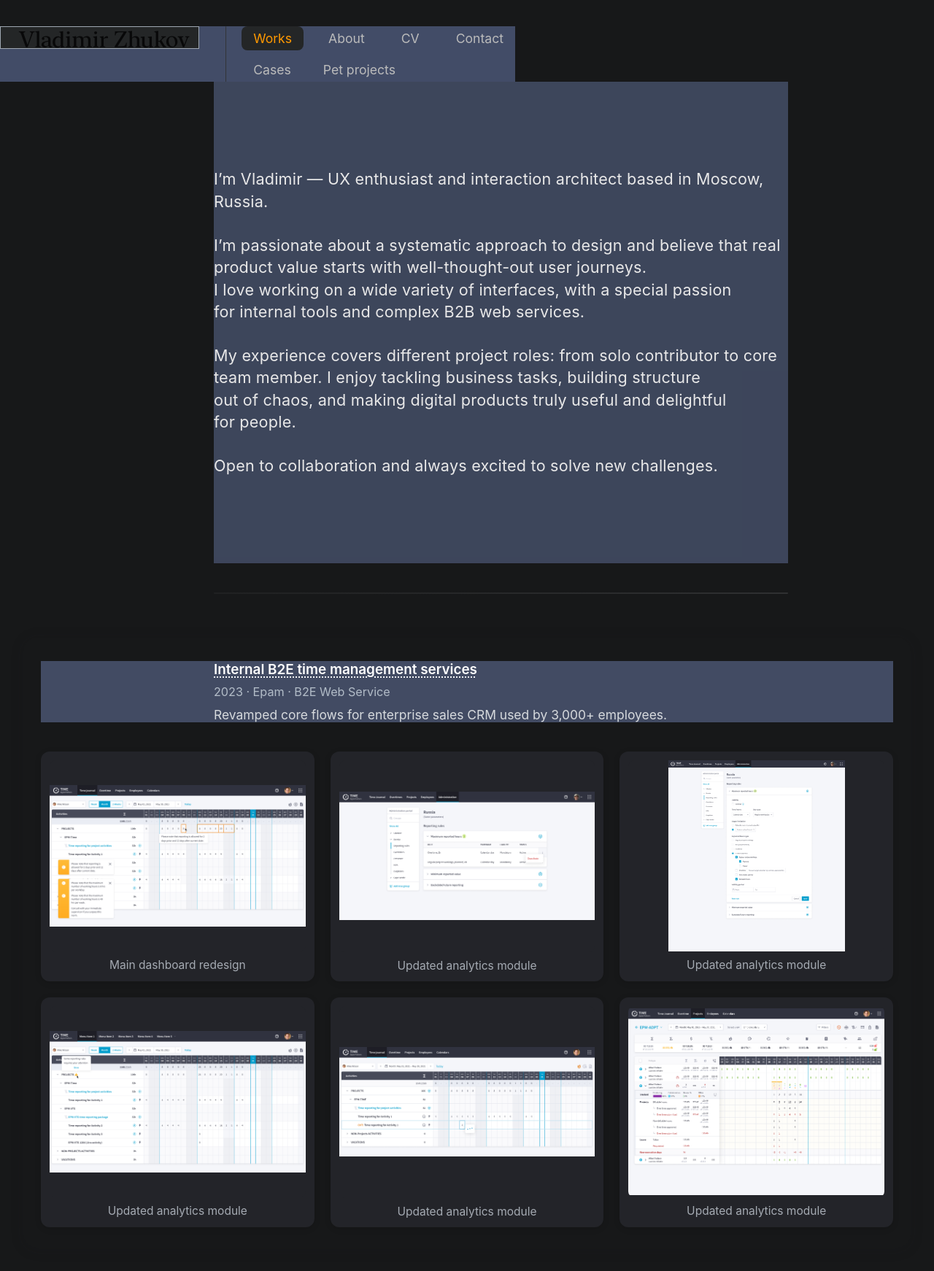
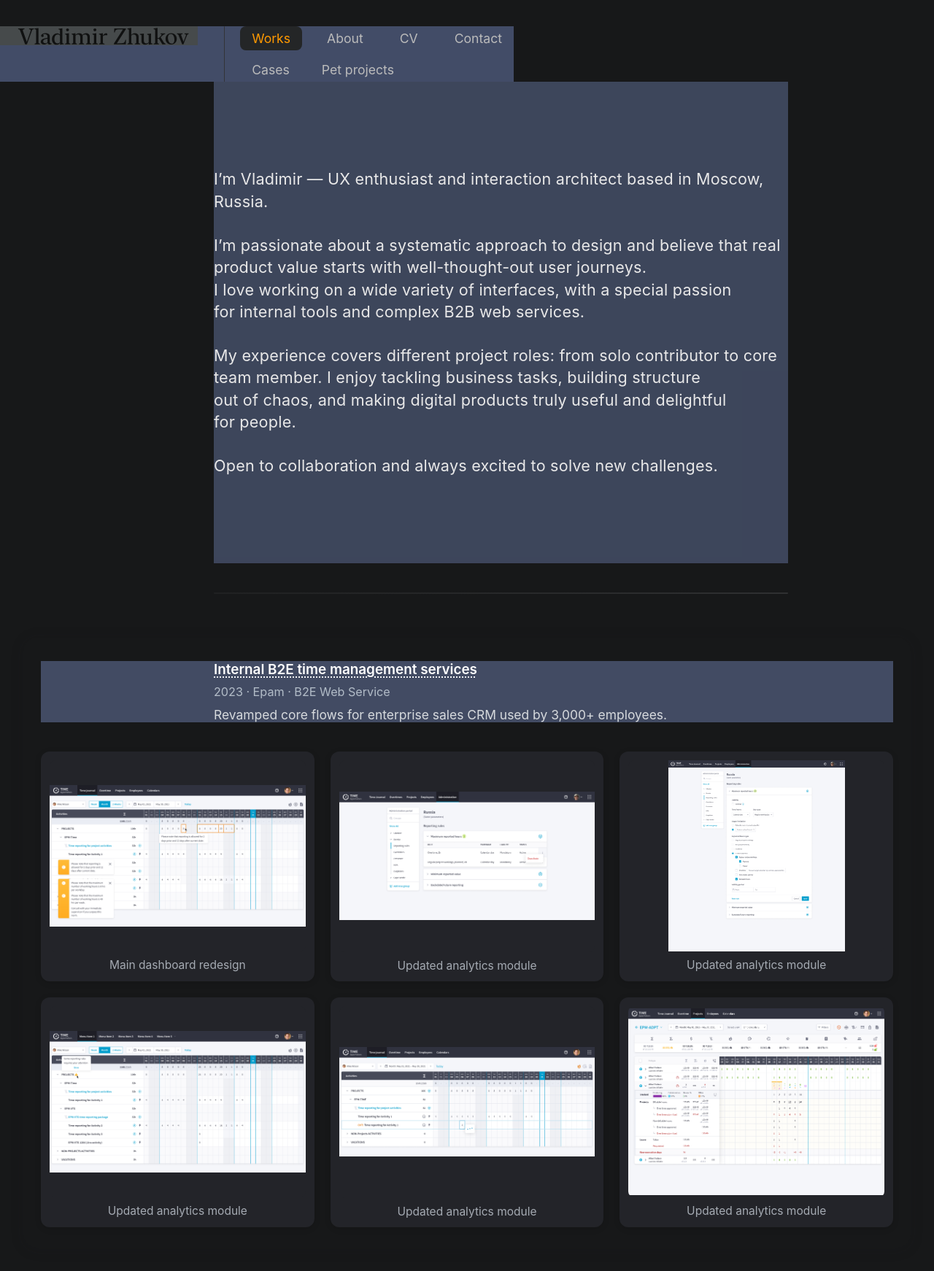
Before and after one commit to uxiscool/experience, a Jekyll site: the page built from index.md, in a window 1280 px wide. Shown: the whole page at 73% size. Built offline with Jekyll 4.4.1, drawn with Linux system fonts in a browser that asks for light colours.

Commit message:
Add files via upload

```diff
--- a/assets/css/main.css
+++ b/assets/css/main.css
@@ -31,15 +31,14 @@ header {
 }
 
 .logo {
-  border: 1px solid #9fa7b2;
-  background-color: #242627;
+  background-color: #464a4b;
 }
 
 .logo-img {
   display: block;
   height: 1.5rem; /* соответствует прежнему font-size */
   width: auto;
-  margin-top: 5px;
+  margin-top: 2px;
   margin-left: 24px;
   margin-right: 12px;
   opacity: 0.85;
```
